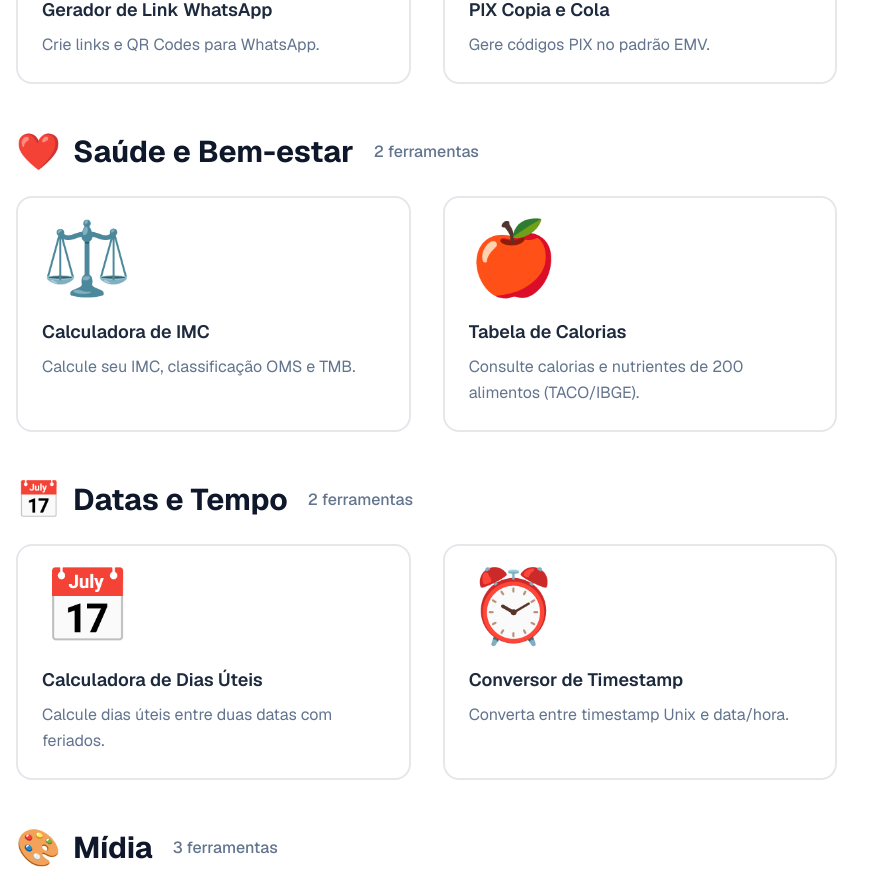
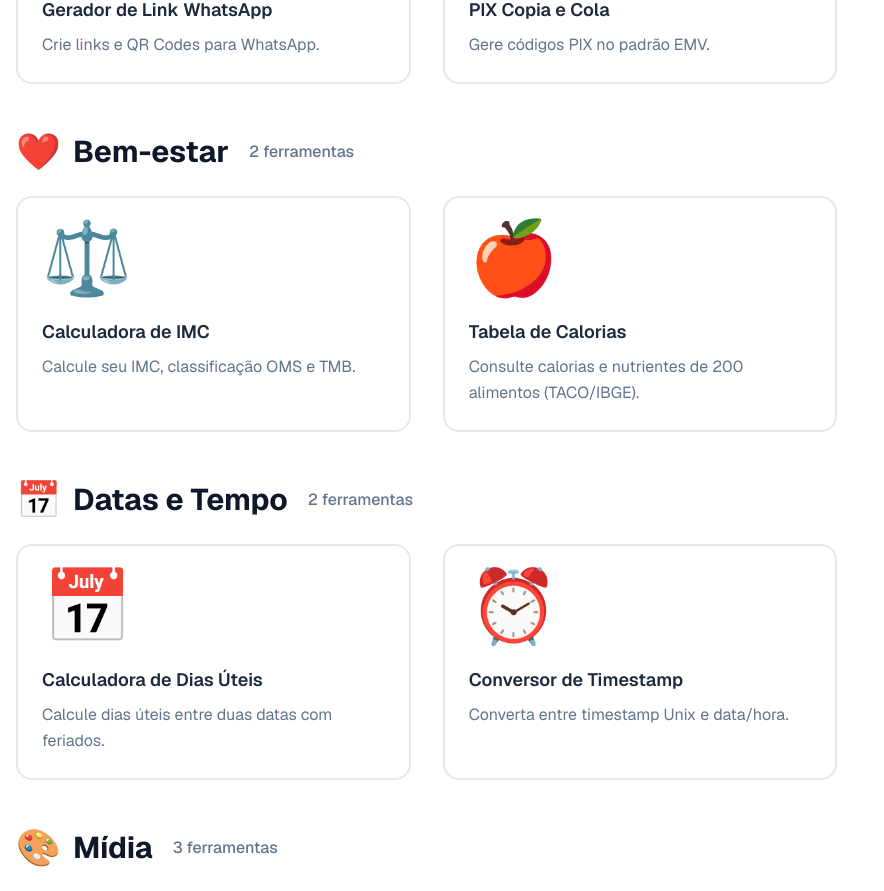
Before and after one commit to buscacentral/buscacentral, a Next.js app: page /utilidades in a window 1280 px wide. Shown: the part 1420-2311 px from the top of the page, without its empty margins (0-884 px from the left). Built offline with nearby package versions, Linux system fonts and the light colour scheme; no server answers.

Commit message:
fix: remove remaining 'saúde' from utilidades category name and privacy page

```diff
--- a/src/app/privacidade/page.tsx
+++ b/src/app/privacidade/page.tsx
@@ -39,7 +39,7 @@ export default function Privacidade() {
             <li>CEPs consultados na Busca de CEP</li>
             <li>Textos processados em ferramentas como Base64, Contador de Caracteres e Comparador</li>
             <li>Senhas geradas pelo Gerador de Senha</li>
-            <li>IMC, calorias e dados de saúde inseridos nas calculadoras</li>
+            <li>IMC, calorias e dados pessoais inseridos nas calculadoras</li>
           </ul>
           <p>
             <strong>Seus dados permanecem no seu navegador e são descartados ao fechar a aba.</strong>
--- a/src/app/utilidades/page.tsx
+++ b/src/app/utilidades/page.tsx
@@ -31,7 +31,7 @@ const subcategorias = [
     ],
   },
   {
-    nome: 'Saúde e Bem-estar',
+    nome: 'Bem-estar',
     icon: '❤️',
     ferramentas: [
       { title: 'Calculadora de IMC', description: 'Calcule seu IMC, classificação OMS e TMB.', href: '/utilidades/calculadora-imc', icon: '⚖️' },
```
